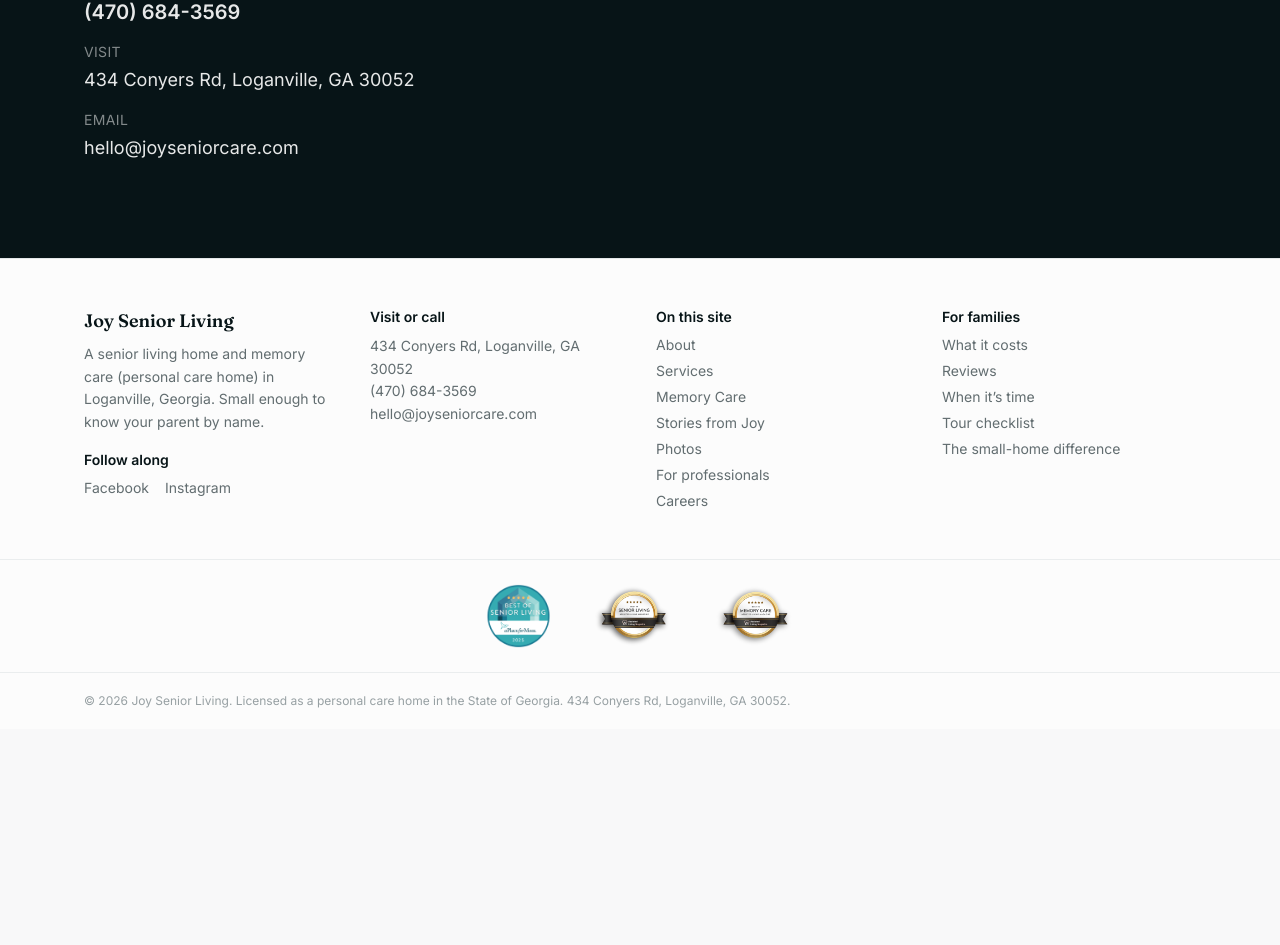
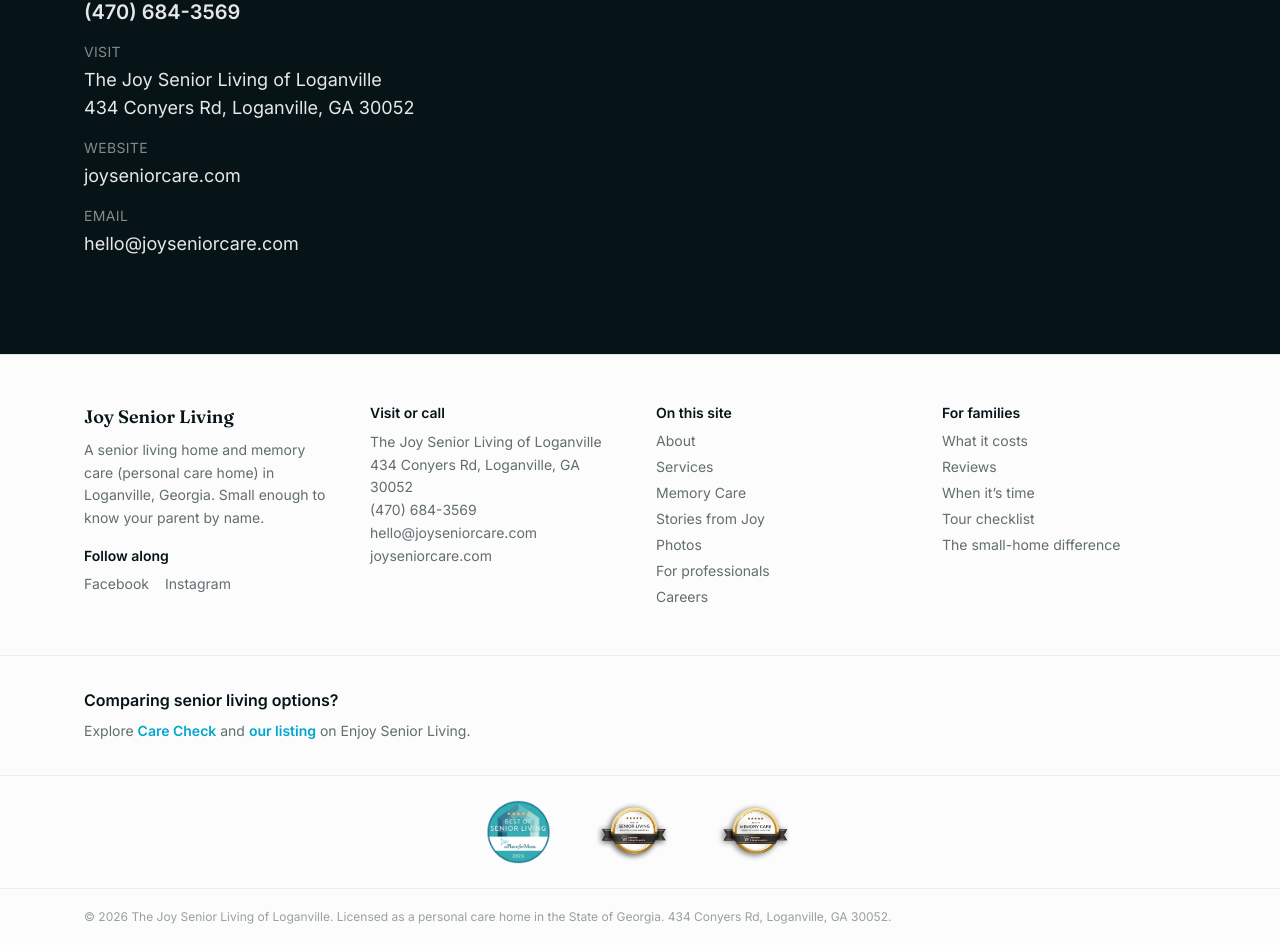
Before and after one commit to aupchurch167/TheJoy, a Next.js app: page / in a window 1280 px wide. Shown: the part 9731-10676 px from the top of the page. Before the commit the page ends 10460 px from the top, so only its background shows below. Built offline with nearby package versions, Linux system fonts and the light colour scheme; no server answers; the database is empty.

Commit message:
Add the Enjoy referral handoff and align the public NAP line.
One footer block sends families to Care Check and the Enjoy listing, and the listing name now matches on footer, contact, and schema.

Co-authored-by: Adam <aupchurch167@users.noreply.github.com>

```diff
--- a/src/app/(site)/partners/page.tsx
+++ b/src/app/(site)/partners/page.tsx
@@ -16,11 +16,11 @@ const SERVICES_LINE = MEMORY_CARE.enabled
   : "personal care and respite";
 
 export const metadata: Metadata = {
-  title: { absolute: "For Professionals | Joy Senior Living of Loganville" },
+  title: { absolute: "For Professionals | The Joy Senior Living of Loganville" },
   description: `Partner materials for case managers and placement agencies: ${SERVICES_LINE} at The Joy in Loganville, GA.`,
   alternates: { canonical: "/partners" },
   openGraph: {
-    title: "For Professionals | Joy Senior Living of Loganville",
+    title: "For Professionals | The Joy Senior Living of Loganville",
     description: `Partner materials for case managers and placement agencies: ${SERVICES_LINE} at The Joy in Loganville, GA.`,
     url: "/partners",
     type: "website",
--- a/src/app/(site)/tour/page.tsx
+++ b/src/app/(site)/tour/page.tsx
@@ -80,7 +80,7 @@ export default async function TourPage() {
         </div>
 
         <p className="mt-6 text-base text-ink-soft">
-          {BUSINESS.name} ({BUSINESS.legalDescriptor}) is at{" "}
+          {BUSINESS.listingName} ({BUSINESS.legalDescriptor}) is at{" "}
           {BUSINESS_ADDRESS_ONE_LINE}.
         </p>
       </section>
--- a/src/app/links/page.tsx
+++ b/src/app/links/page.tsx
@@ -252,8 +252,10 @@ export default async function LinksPage() {
 
         {/* Footer */}
         <footer className="flex flex-col gap-1 border-t border-ink/[0.12] pt-5 text-[0.78rem] leading-relaxed text-ink-faint">
+          <span>{BUSINESS.listingName}</span>
           <span>{BUSINESS.address.street}, {BUSINESS.address.city}, {BUSINESS.address.state} {BUSINESS.address.zip}</span>
           <span>{BUSINESS.phone}</span>
+          <span>{BUSINESS.website}</span>
           <span>{LINKINBIO_LICENSE_LINE}</span>
         </footer>
       </div>
--- a/src/components/SiteFooter.tsx
+++ b/src/components/SiteFooter.tsx
@@ -1,5 +1,5 @@
 import Link from "next/link";
-import { BUSINESS, SOCIAL, BADGES, MEMORY_CARE } from "@/lib/site";
+import { BUSINESS, SOCIAL, BADGES, MEMORY_CARE, ENJOY_HANDOFF, SITE_URL } from "@/lib/site";
 import { getSettings, toTelHref, toMailHref } from "@/lib/settings";
 import { getSitePhotos } from "@/lib/site-photos";
 
@@ -59,6 +59,8 @@ export default async function SiteFooter() {
         <div className="text-sm text-ink-soft">
           <p className="font-semibold text-ink">Visit or call</p>
           <address className="mt-2 not-italic leading-relaxed">
+            {BUSINESS.listingName}
+            <br />
             {settings.address}
             <br />
             <a href={toTelHref(settings.phone)} className="hover:text-clay">
@@ -67,6 +69,10 @@ export default async function SiteFooter() {
             <br />
             <a href={toMailHref(settings.email)} className="hover:text-clay">
               {settings.email}
+            </a>
+            <br />
+            <a href={SITE_URL} className="hover:text-clay">
+              {BUSINESS.website}
             </a>
           </address>
         </div>
@@ -153,6 +159,33 @@ export default async function SiteFooter() {
         </div>
       </div>
 
+      <div className="border-t border-line/70">
+        <div className="mx-auto max-w-6xl px-5 py-8">
+          <p className="font-semibold text-ink">{ENJOY_HANDOFF.heading}</p>
+          <p className="mt-2 max-w-2xl text-sm leading-relaxed text-ink-soft">
+            {ENJOY_HANDOFF.before}{" "}
+            <a
+              href={ENJOY_HANDOFF.careCheck.href}
+              target="_blank"
+              rel="noopener noreferrer"
+              className="font-semibold text-clay hover:underline"
+            >
+              {ENJOY_HANDOFF.careCheck.label}
+            </a>{" "}
+            {ENJOY_HANDOFF.between}{" "}
+            <a
+              href={ENJOY_HANDOFF.listing.href}
+              target="_blank"
+              rel="noopener noreferrer"
+              className="font-semibold text-clay hover:underline"
+            >
+              {ENJOY_HANDOFF.listing.label}
+            </a>{" "}
+            {ENJOY_HANDOFF.after}
+          </p>
+        </div>
+      </div>
+
       {badges.length > 0 && (
         <div className="border-t border-line/70">
           <div className="mx-auto flex max-w-6xl flex-wrap items-center justify-center gap-6 px-5 py-6 sm:gap-10">
@@ -173,7 +206,7 @@ export default async function SiteFooter() {
 
       <div className="border-t border-line/70">
         <p className="mx-auto max-w-6xl px-5 py-5 text-xs text-ink-faint">
-          &copy; {year} {BUSINESS.name}. Licensed as a personal care home in the
+          &copy; {year} {BUSINESS.listingName}. Licensed as a personal care home in the
           State of Georgia. {settings.address}.
         </p>
       </div>
--- a/src/components/sections/FinalCta.tsx
+++ b/src/components/sections/FinalCta.tsx
@@ -1,4 +1,4 @@
-import { BUSINESS } from "@/lib/site";
+import { BUSINESS, SITE_URL } from "@/lib/site";
 import { getSettings, toTelHref, toMailHref, tourHref } from "@/lib/settings";
 import { getSitePhotos } from "@/lib/site-photos";
 import Photo from "@/components/Photo";
@@ -52,13 +52,24 @@ export default async function FinalCta() {
               <dd className="mt-1 text-lg">
                 <a
                   href={`https://maps.google.com/?q=${encodeURIComponent(
-                    BUSINESS.name + " " + settings.address
+                    BUSINESS.listingName + " " + settings.address
                   )}`}
                   target="_blank"
                   rel="noopener noreferrer"
                   className="hover:text-white"
                 >
+                  <span className="block">{BUSINESS.listingName}</span>
                   {settings.address}
+                </a>
+              </dd>
+            </div>
+            <div>
+              <dt className="text-sm uppercase tracking-wide text-white/50">
+                Website
+              </dt>
+              <dd className="mt-1 text-lg">
+                <a href={SITE_URL} className="hover:text-white">
+                  {BUSINESS.website}
                 </a>
               </dd>
             </div>
--- a/src/lib/site.ts
+++ b/src/lib/site.ts
@@ -18,7 +18,11 @@
 
 /** Business facts. Keep these identical to the Google Business Profile (NAP). */
 export const BUSINESS = {
+  // Short brand for prose, the header wordmark, and page titles.
   name: "Joy Senior Living",
+  // Canonical listing name (Enjoy and the Google profile). Use on NAP lines
+  // (footer, contact, schema). Do not swap this into body copy.
+  listingName: "The Joy Senior Living of Loganville",
   legalDescriptor: "personal care home",
   // Descriptor line used in meta + hero. Do not reword without checking §4.
   descriptor: "Senior living and memory care (personal care home) in Loganville, GA.",
@@ -29,6 +33,8 @@ export const BUSINESS = {
   faxHref: "tel:+14043936689",
   email: "hello@joyseniorcare.com",
   emailHref: "mailto:hello@joyseniorcare.com",
+  // Public website as families should see it (canonical host is www).
+  website: "joyseniorcare.com",
   // VERIFY against the Google listing before launch (see OPERATIONS.md checklist).
   address: {
     street: "434 Conyers Rd",
@@ -131,6 +137,25 @@ export const SOCIAL: { label: string; href: string }[] = [
 ];
 
 /**
+ * The one Joy to Enjoy referral handoff. Rendered once, in the footer.
+ * Do not repeat these links on other pages, and do not drop the UTMs.
+ */
+export const ENJOY_HANDOFF = {
+  heading: "Comparing senior living options?",
+  before: "Explore",
+  careCheck: {
+    label: "Care Check",
+    href: "https://enjoysrliving.com/care-check?utm_source=joy&utm_medium=referral&utm_campaign=compare-options",
+  },
+  between: "and",
+  listing: {
+    label: "our listing",
+    href: "https://enjoysrliving.com/directory/the-joy-senior-living-of-loganville?utm_source=joy&utm_medium=referral&utm_campaign=compare-options",
+  },
+  after: "on Enjoy Senior Living.",
+} as const;
+
+/**
  * Entity/SEO profile for the schema.org LocalBusiness markup (owner-supplied
  * data plus external listings). §4 note: the schema NEVER declares Joy an
  * assisted living facility. The `@type` stays LocalBusiness/SeniorCare and the
@@ -142,10 +167,7 @@ export const SOCIAL: { label: string; href: string }[] = [
  * instead. VERIFY the executive-director credential line stays accurate.
  */
 export const ORG_PROFILE = {
-  alternateName: [
-    "The Joy Senior Living of Loganville",
-    "The Joy of Loganville",
-  ],
+  alternateName: [BUSINESS.name, "The Joy of Loganville"],
   image:
     "https://cdn.prod.website-files.com/6655063219502b9f80b43360/66550793cb73b19370860b32_Copy%20of%20Joy%20Logo%20(1200%20x%20500%20px)%20(1)-p-500.png",
   geo: { latitude: 33.836512, longitude: -83.904572 },
@@ -166,6 +188,7 @@ export const ORG_PROFILE = {
     "https://www.caring.com/senior-living/georgia/loganville/joy-senior-living",
     "https://health.usnews.com/best-senior-living/the-joy-senior-living-of-loganville-35811",
     "https://www.yelp.com/biz/the-joy-senior-living-loganville",
+    "https://enjoysrliving.com/directory/the-joy-senior-living-of-loganville",
   ],
   // §4-compliant: "assisted living" appears only as the search category.
   description: `The Joy Senior Living of Loganville is a ${BUSINESS.beds}-suite personal care home in ${BUSINESS.address.city}, ${BUSINESS.address.state} offering senior living, memory care, and respite care. Families searching for assisted living near ${BUSINESS.address.city} find a personal care home small enough to know every resident by name. Led by an executive director with more than 20 years of experience as a registered nurse, The Joy provides staff on-site around the clock, home-cooked meals, and daily activities.`,
```
Also changed, not shown: src/lib/schema.ts (+8 -8 lines).
